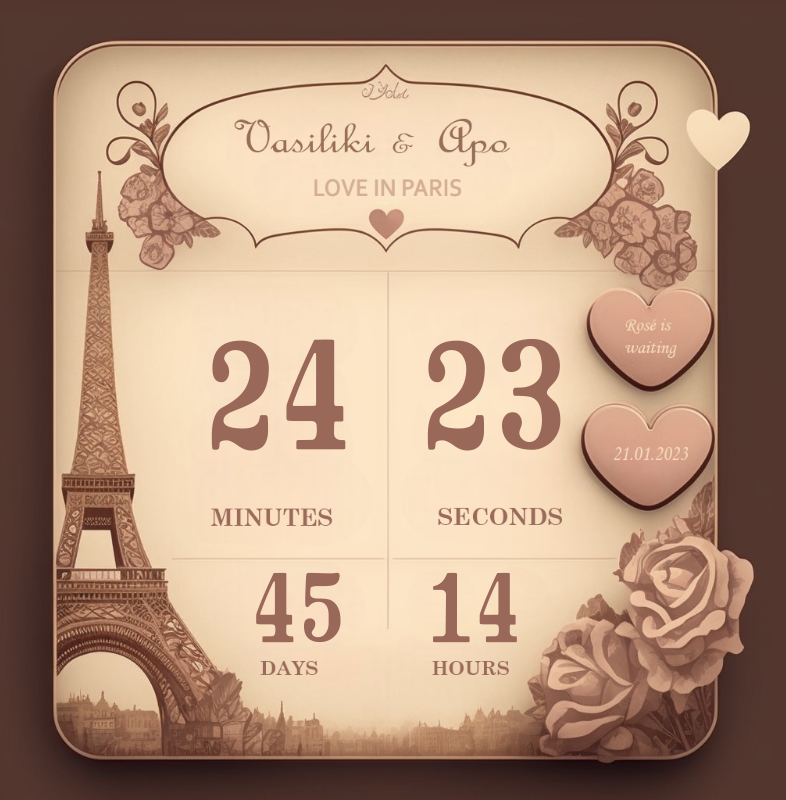
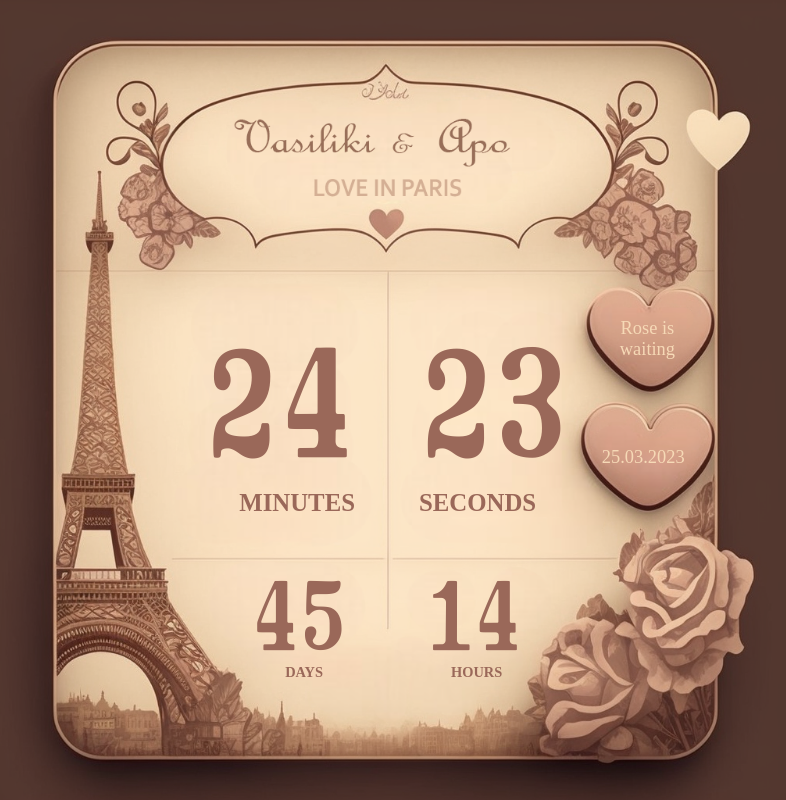
Before and after one commit to abdullahozer11/MasterWebsite, a Django app: page /countdown/ in a window 1280 px wide. Shown: the whole page, without its empty margins (253-1039 px from the left). Run offline with Django 4.2, Linux system fonts and the light colour scheme.

Commit message:
Timing and side labels are added.

```diff
--- a/static/countdown/css/countdown.css
+++ b/static/countdown/css/countdown.css
@@ -30,13 +30,58 @@
 }
 
 #days, #hours {
-    top: 70%;
+    top: 71%;
     font-size: 12vh;
 }
 
 #minutes, #seconds {
-    top: 40%;
+    top: 41%;
     font-size: 19vh;
+}
+
+.timing-labels {
+    color: #9a6859;
+    font-family: "Century Schoolbook";
+    font-weight: bold;
+}
+
+.side-labels {
+    color: #f6d9b6;
+    font-size: 2.3vh;
+    font-family: "Monotype Corsiva";
+}
+
+.timing-labels p, .side-labels p {
+    position: absolute;
+}
+
+#minutes-label, #seconds-label {
+    top: 58%;
+    font-size: 3.1vh;
+}
+
+#hours-label, #days-label {
+    top: 82%;
+    font-size: 1.8vh;
+    margin: 1% 4% 1% 4%;
+}
+
+#minutes-label, #days-label {
+    right: 54%;
+}
+
+#seconds-label, #hours-label {
+    left: 54%;
+}
+
+#lovey-phrase {
+    top: 37.5%;
+    right: 14%;
+}
+
+#target-date {
+    top: 53.6%;
+    right: 12.8%;
 }
 
 @media screen and (orientation: portrait) {
@@ -54,26 +99,21 @@
         font-size: 19vw;
     }
 
+    .side-labels {
+        font-size: 2.3vw;
+    }
+
+    #minutes-label, #seconds-label {
+        font-size: 3.1vw;
+    }
+
+    #hours-label, #days-label {
+        font-size: 1.8vw;
+    }
+
     .cd-body {
         display: flex;
         align-items: center;
-    }
-}
-
-/* Landscape */
-@media screen and (orientation: landscape) {
-    /* Landscape styles */
-    #cd-image {
-        height: 100%;
-        width: auto;
-    }
-
-    #days, #hours {
-        font-size: 12vh;
-    }
-
-    #minutes, #seconds {
-        font-size: 19vh;
     }
 }
 
--- a/templates/countdown/index.html
+++ b/templates/countdown/index.html
@@ -3,7 +3,7 @@
 <html>
 <head>
     <meta charset="UTF-8">
-    <title>The Final Countdown</title>
+    <title>Welcome to Countdown</title>
     <link href="{% static 'countdown/css/countdown.css' %}" rel="stylesheet"/>
 </head>
 <body class="cd-body">
@@ -17,6 +17,16 @@
         <span id="hours"></span>
         <span id="minutes"></span>
         <span id="seconds"></span>
+    </div>
+    <div class="timing-labels">
+        <p id="days-label">DAYS</p>
+        <p id="hours-label">HOURS</p>
+        <p id="minutes-label">MINUTES</p>
+        <p id="seconds-label">SECONDS</p>
+    </div>
+    <div class="side-labels">
+        <p id="lovey-phrase">Rose is<br/>waiting</p>
+        <p id="target-date">25.03.2023</p>
     </div>
 </div>
 
@@ -39,9 +49,9 @@
         document.getElementById('seconds').innerHTML = seconds;
 
         if (days < 10) {
-            document.getElementById('days').style.left = '36%';
+            document.getElementById('days').style.right = '59%';
         } else {
-            document.getElementById('days').style.left = '33%';
+            document.getElementById('days').style.right = '55%';
         }
 
         if (hours < 10) {
@@ -51,9 +61,9 @@
         }
 
         if (minutes < 10) {
-            document.getElementById('minutes').style.left = '31%';
+            document.getElementById('minutes').style.right = '59%';
         } else {
-            document.getElementById('minutes').style.left = '27%';
+            document.getElementById('minutes').style.right = '54%';
         }
 
         if (seconds < 10) {
```
Also changed, not shown: static/countdown/images/bg.png.
